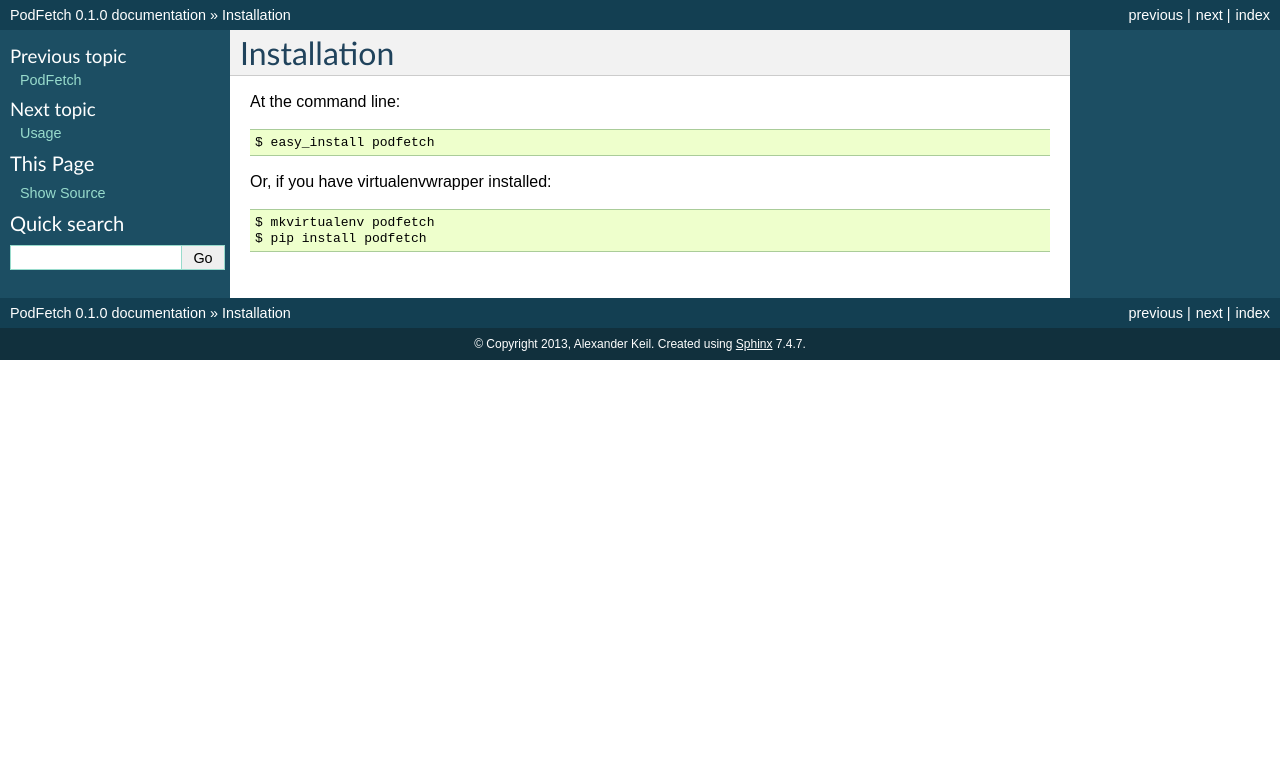
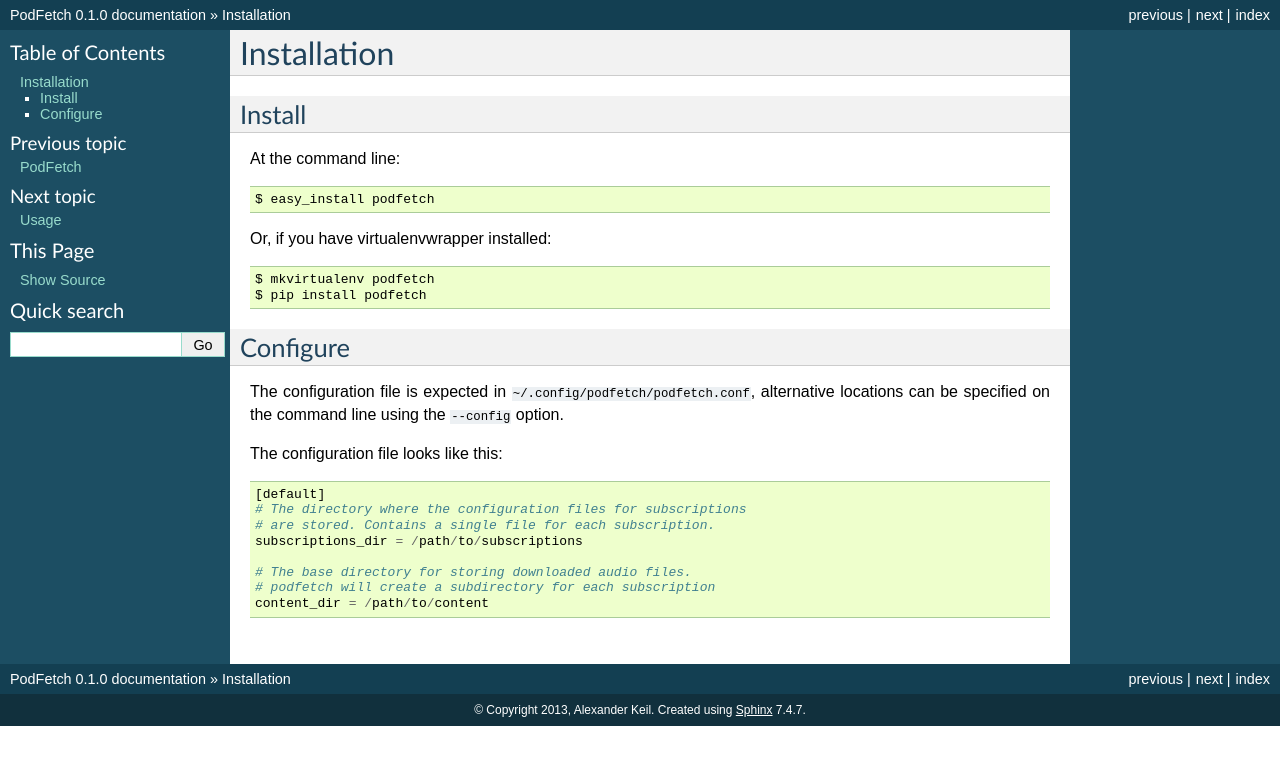
Before and after one commit to akeil/podfetch, a Sphinx documentation site: the page built from docs/installation.rst, in a window 1280 px wide. Shown: the top 765 px of the page. Built offline with Sphinx 7.4.7, drawn with Linux system fonts in a browser that asks for light colours.

Commit message:
Docs for config file.

```diff
--- a/docs/installation.rst
+++ b/docs/installation.rst
@@ -1,6 +1,9 @@
-============
+############
 Installation
-============
+############
+
+Install
+#######
 
 At the command line::
 
@@ -10,3 +13,22 @@ Or, if you have virtualenvwrapper installed::
 
     $ mkvirtualenv podfetch
     $ pip install podfetch
+
+Configure
+#########
+
+The configuration file is expected in
+``~/.config/podfetch/podfetch.conf``,
+alternative locations can be specified on the command line
+using the ``--config`` option.
+
+The configuration file looks like this::
+
+    [default]
+    # The directory where the configuration files for subscriptions
+    # are stored. Contains a single file for each subscription.
+    subscriptions_dir = /path/to/subscriptions
+
+    # The base directory for storing downloaded audio files.
+    # podfetch will create a subdirectory for each subscription
+    content_dir = /path/to/content
```
